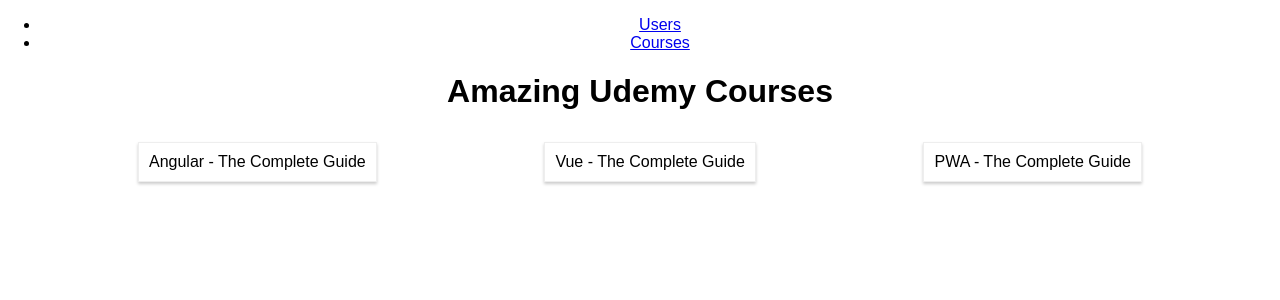
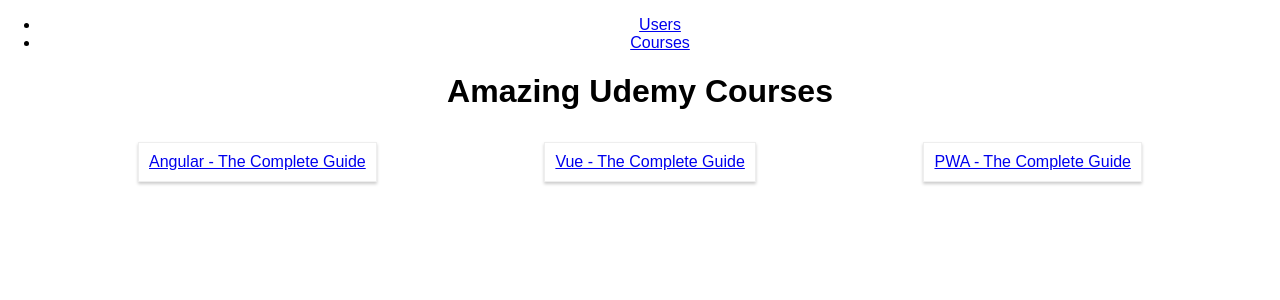
Before and after one commit to patrickniezen/react-course, a React (Create React App) app in the folder assignment3/: page /courses in a window 1280 px wide. Shown: the top 300 px of the page. Built offline with nearby package versions, Linux system fonts and the light colour scheme.

Commit message:
Made the courses clickable to show the Course component.

```diff
--- a/assignment3/src/App.js
+++ b/assignment3/src/App.js
@@ -9,12 +9,14 @@
     return (
       <BrowserRouter>
         <div className="App">
+          <header>
             <nav>
               <ul>
                 <li><a href="/users">Users</a></li>
                 <li><a href="/courses">Courses</a></li>
               </ul>
             </nav>
+          </header>
           <Switch>
             <Route path="/" exact render={() =>
               <ol style={{ textAlign: 'left' }}>
--- a/assignment3/src/containers/Courses/Courses.js
+++ b/assignment3/src/containers/Courses/Courses.js
@@ -1,5 +1,6 @@
 import React, { Component } from 'react';
-
+import { Route } from 'react-router-dom';
+import Course from '../Course/Course';
 import './Courses.css';
 
 class Courses extends Component {
@@ -11,17 +12,22 @@
         ]
     }
 
-    render () {
+    render() {
         return (
             <div>
                 <h1>Amazing Udemy Courses</h1>
                 <section className="Courses">
                     {
-                        this.state.courses.map( course => {
-                            return <article className="Course" key={course.id}>{course.title}</article>;
-                        } )
+                        this.state.courses.map(course => {
+                            return (
+                                <a href={'/courses/' + course.id}>
+                                    <article className="Course" key={course.id}>{course.title}</article>
+                                </a>
+                            )
+                        })
                     }
                 </section>
+                <Route path={this.props.match.url + '/:id'} exact component={Course} />
             </div>
         );
     }
```
Lines whose indentation alone changed are shown as unchanged.
